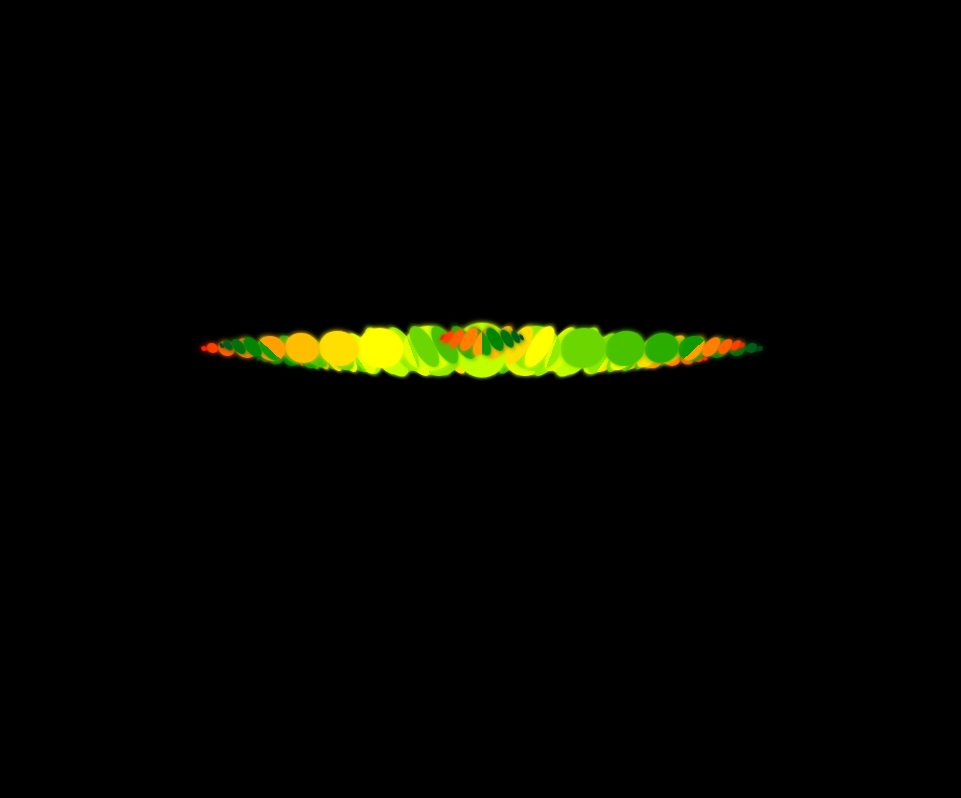
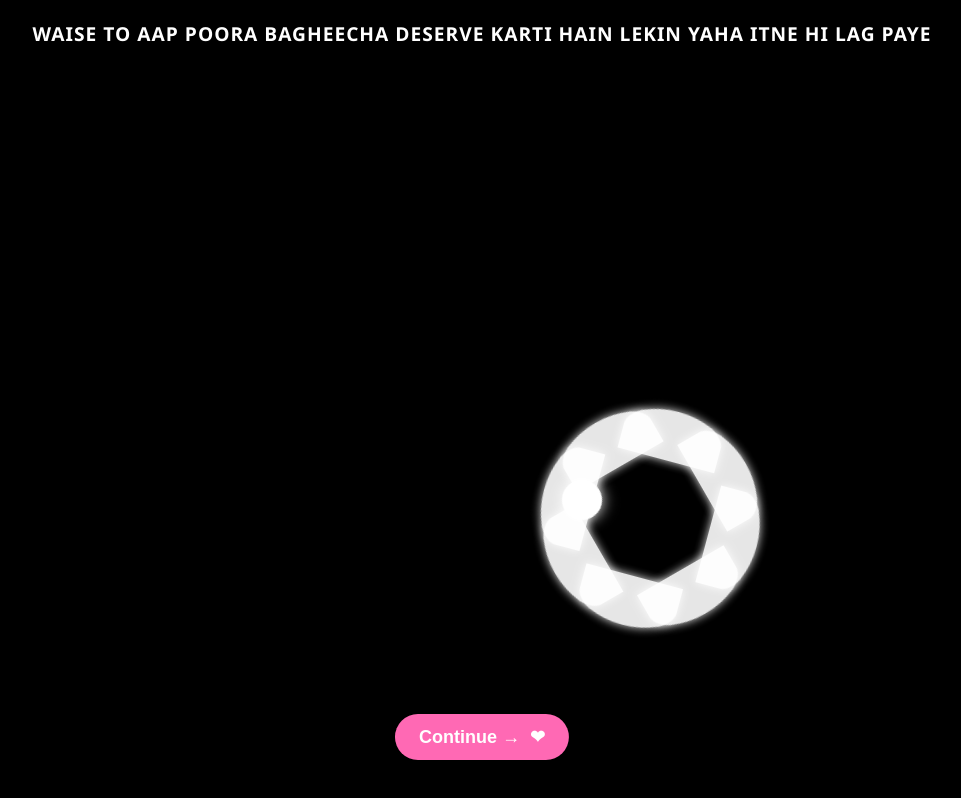
Before and after one commit to aheell1/Nailla, a plain HTML site: page her-flowers.html in a window 1280 px wide. Shown: the whole page, without its empty margins (158-1119 px from the left). Drawn offline with Linux system fonts and the light colour scheme.

Commit message:
Update her-flowers.html

```diff
--- a/her-flowers.html
+++ b/her-flowers.html
@@ -2,7 +2,7 @@
 <html lang="en">
 <head>
   <meta charset="UTF-8">
-  <title>3D Colorful Flower</title>
+  <title>Nailla's Surprise</title>
   <style>
     * {
       margin: 0;
@@ -11,132 +11,176 @@
     }
 
     body {
-      background-color: black;
+      background: black;
+      color: white;
       overflow: hidden;
-      display: flex;
-      justify-content: center;
-      align-items: center;
       height: 100vh;
-      font-family: sans-serif;
-      perspective: 1000px;
+      width: 100vw;
+      font-family: 'Segoe UI', sans-serif;
+    }
+
+    h1 {
+      position: absolute;
+      top: 20px;
+      width: 100%;
+      text-align: center;
+      color: white;
+      font-weight: bold;
+      font-size: 1.2rem;
+      letter-spacing: 1px;
+      text-transform: uppercase;
     }
 
     .flower {
-      position: relative;
-      width: 30vmin;
-      height: 30vmin;
-      transform-style: preserve-3d;
-      animation: rotateFlower 15s linear infinite;
+      position: absolute;
+      top: 50%;
+      left: 50%;
+      transform: translate(-50%, -50%);
+      width: 200px;
+      height: 200px;
+      animation: rotate 12s linear infinite;
     }
 
     .petal {
       position: absolute;
-      top: 0;
-      left: 0;
-      width: 100%;
-      height: 100%;
-      transform-style: preserve-3d;
+      width: 100px;
+      height: 50px;
+      background: white;
+      border-radius: 50% 50% 0 0;
+      transform-origin: bottom center;
+      opacity: 0.9;
+      box-shadow: 0 0 10px white;
+      animation: bloom 1s ease-out forwards;
     }
 
-    .box {
-      display: flex;
-      justify-content: center;
-      align-items: center;
-      transform-style: preserve-3d;
+    .petal:nth-child(1) { transform: rotate(0deg) translateY(-60px) scale(0); animation-delay: 0s; }
+    .petal:nth-child(2) { transform: rotate(45deg) translateY(-60px) scale(0); animation-delay: 0.1s; }
+    .petal:nth-child(3) { transform: rotate(90deg) translateY(-60px) scale(0); animation-delay: 0.2s; }
+    .petal:nth-child(4) { transform: rotate(135deg) translateY(-60px) scale(0); animation-delay: 0.3s; }
+    .petal:nth-child(5) { transform: rotate(180deg) translateY(-60px) scale(0); animation-delay: 0.4s; }
+    .petal:nth-child(6) { transform: rotate(225deg) translateY(-60px) scale(0); animation-delay: 0.5s; }
+    .petal:nth-child(7) { transform: rotate(270deg) translateY(-60px) scale(0); animation-delay: 0.6s; }
+    .petal:nth-child(8) { transform: rotate(315deg) translateY(-60px) scale(0); animation-delay: 0.7s; }
+
+    @keyframes bloom {
+      to { transform: rotate(var(--r)) translateY(-60px) scale(1); }
     }
 
-    .shape {
-      width: 0.5em;
-      height: 0.5em;
-      border-radius: 50%;
-      background-color: currentColor;
-      box-shadow: 0 0 5px currentColor;
+    @keyframes rotate {
+      from { transform: rotate(0deg); }
+      to { transform: rotate(360deg); }
     }
 
-    @keyframes rotateFlower {
-      from {
-        transform: rotateY(0deg);
-      }
-      to {
-        transform: rotateY(360deg);
-      }
+    .center {
+      position: absolute;
+      top: 50%;
+      left: 50%;
+      transform: translate(-50%, -50%);
+      width: 40px;
+      height: 40px;
+      background: white;
+      border-radius: 50%;
+      box-shadow: 0 0 15px white;
+    }
+
+    .petal-fall {
+      position: fixed;
+      top: -10vh;
+      width: 14px;
+      height: 24px;
+      background: white;
+      border-radius: 60% 40% 60% 40%;
+      opacity: 0.7;
+      pointer-events: none;
+      animation: fall 6s linear infinite, sway 2s ease-in-out infinite alternate;
+    }
+
+    @keyframes fall {
+      to { transform: translateY(110vh) rotateZ(360deg); }
+    }
+
+    @keyframes sway {
+      0% { transform: translateX(0); }
+      100% { transform: translateX(30px); }
+    }
+
+    .continue-btn {
+      position: absolute;
+      bottom: 40px;
+      left: 50%;
+      transform: translateX(-50%);
+      padding: 12px 24px;
+      background: #ff69b4;
+      border: none;
+      color: white;
+      font-size: 18px;
+      border-radius: 30px;
+      cursor: pointer;
+      opacity: 0;
+      transition: opacity 0.5s ease;
+      display: flex;
+      align-items: center;
+      gap: 10px;
+      font-weight: bold;
+    }
+
+    .continue-btn.show {
+      opacity: 1;
+    }
+
+    .heart {
+      animation: beat 1s infinite;
+    }
+
+    @keyframes beat {
+      0%, 100% { transform: scale(1); }
+      50% { transform: scale(1.2); }
     }
   </style>
 </head>
 <body>
-  <div class="flower"></div>
 
-  <script>
-    console.clear();
-    var doc = document;
-    var flower = doc.querySelector('.flower');
+<h1>WAISE TO AAP POORA BAGHEECHA DESERVE KARTI HAIN LEKIN YAHA ITNE HI LAG PAYE</h1>
 
-    var maxParts = 20;
-    var maxPetalsDef = 6;
-    var maxPetals = maxPetalsDef;
+<div class="flower" id="flower">
+  <div class="petal" style="--r: 0deg"></div>
+  <div class="petal" style="--r: 45deg"></div>
+  <div class="petal" style="--r: 90deg"></div>
+  <div class="petal" style="--r: 135deg"></div>
+  <div class="petal" style="--r: 180deg"></div>
+  <div class="petal" style="--r: 225deg"></div>
+  <div class="petal" style="--r: 270deg"></div>
+  <div class="petal" style="--r: 315deg"></div>
+  <div class="center"></div>
+</div>
 
-    var partsFontStepDef = 25 / maxParts;
-    var partsFontStep = partsFontStepDef;
-    var huetStep = 150 / maxParts;
+<button class="continue-btn" id="continueBtn">
+  Continue → <span class="heart">❤</span>
+</button>
 
-    createFlower();
+<script>
+  // Falling white petals from top-left & top-right
+  const totalPetals = 40;
+  for (let i = 0; i < totalPetals; i++) {
+    const petal = document.createElement('div');
+    petal.classList.add('petal-fall');
+    const leftOrRight = i % 2 === 0 ? 'left' : 'right';
+    petal.style[leftOrRight] = Math.random() * 50 + 'vw';
+    petal.style.animationDelay = (Math.random() * 5) + 's';
+    petal.style.opacity = Math.random() * 0.5 + 0.4;
+    document.body.appendChild(petal);
+  }
 
-    function createFlower() {
-      var angle = 360 / maxPetals;
-      for (var i = 0; i < maxPetals; i++) {
-        var petal = createPetal();
-        var currAngle = angle * i + 'deg';
-        var transform = 'transform: rotateY(' + currAngle + ') rotateX(-30deg) translateZ(9vmin)';
-        petal.setAttribute('style', transform);
-        flower.appendChild(petal);
-      }
-    }
+  // Show continue button after flower animation completes
+  setTimeout(() => {
+    document.getElementById('continueBtn').classList.add('show');
+  }, 2200); // after all petals bloom
 
-    function createPetal() {
-      var box = createBox(null, 0);
-      var petal = doc.createElement('div');
-      petal.classList.add('petal');
+  // Redirect on click
+  document.getElementById('continueBtn').addEventListener('click', () => {
+    window.location.href = 'her-wish.html';
+  });
+</script>
 
-      for (var i = 1; i <= maxParts; i++) {
-        newBox = createBox(box, i);
-        box = newBox;
-      }
-
-      petal.appendChild(box);
-      return petal;
-    }
-
-    function createBox(box, pos) {
-      var fontSize = partsFontStep * (maxParts - pos) + 'vmin';
-      var half = maxParts / 2;
-      var bright = '50';
-
-      if (pos < half + 1) {
-        fontSize = partsFontStep * pos + 'vmin';
-      } else {
-        bright = 10 + 40 / half * (maxParts - pos);
-      }
-
-      var color = 'hsl(' + huetStep * pos + ', 100%, ' + bright + '%)';
-
-      var newShape = doc.createElement('div');
-      newShape.classList.add('shape');
-
-      var newBox = doc.createElement('div');
-      newBox.classList.add('box');
-      var boxStyle = [
-        'color: ' + color,
-        'font-size: ' + fontSize
-      ].join(';');
-      newBox.setAttribute('style', boxStyle);
-
-      if (box) {
-        newBox.appendChild(box);
-      }
-
-      newBox.appendChild(newShape);
-      return newBox;
-    }
-  </script>
 </body>
 </html>
```
